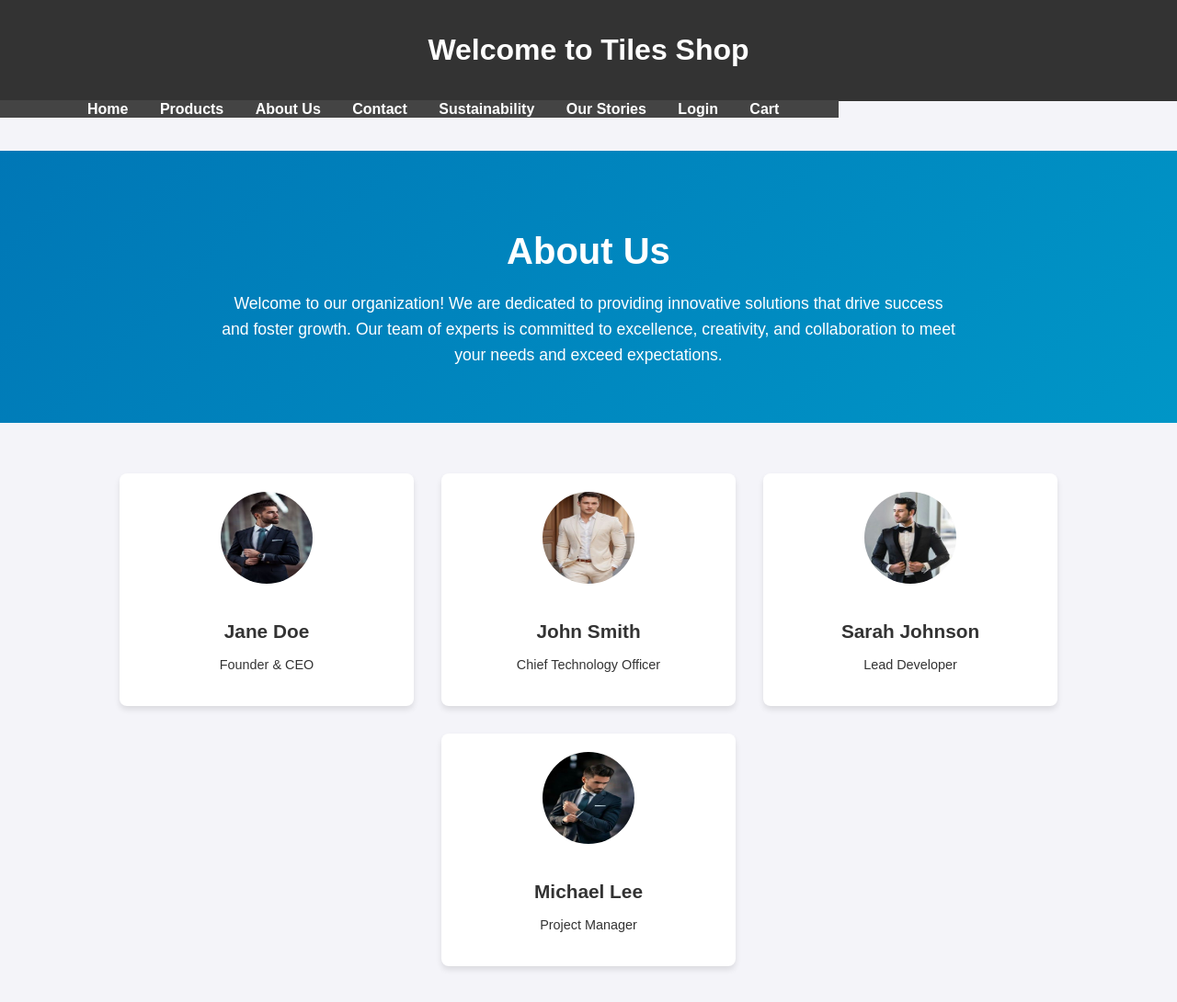
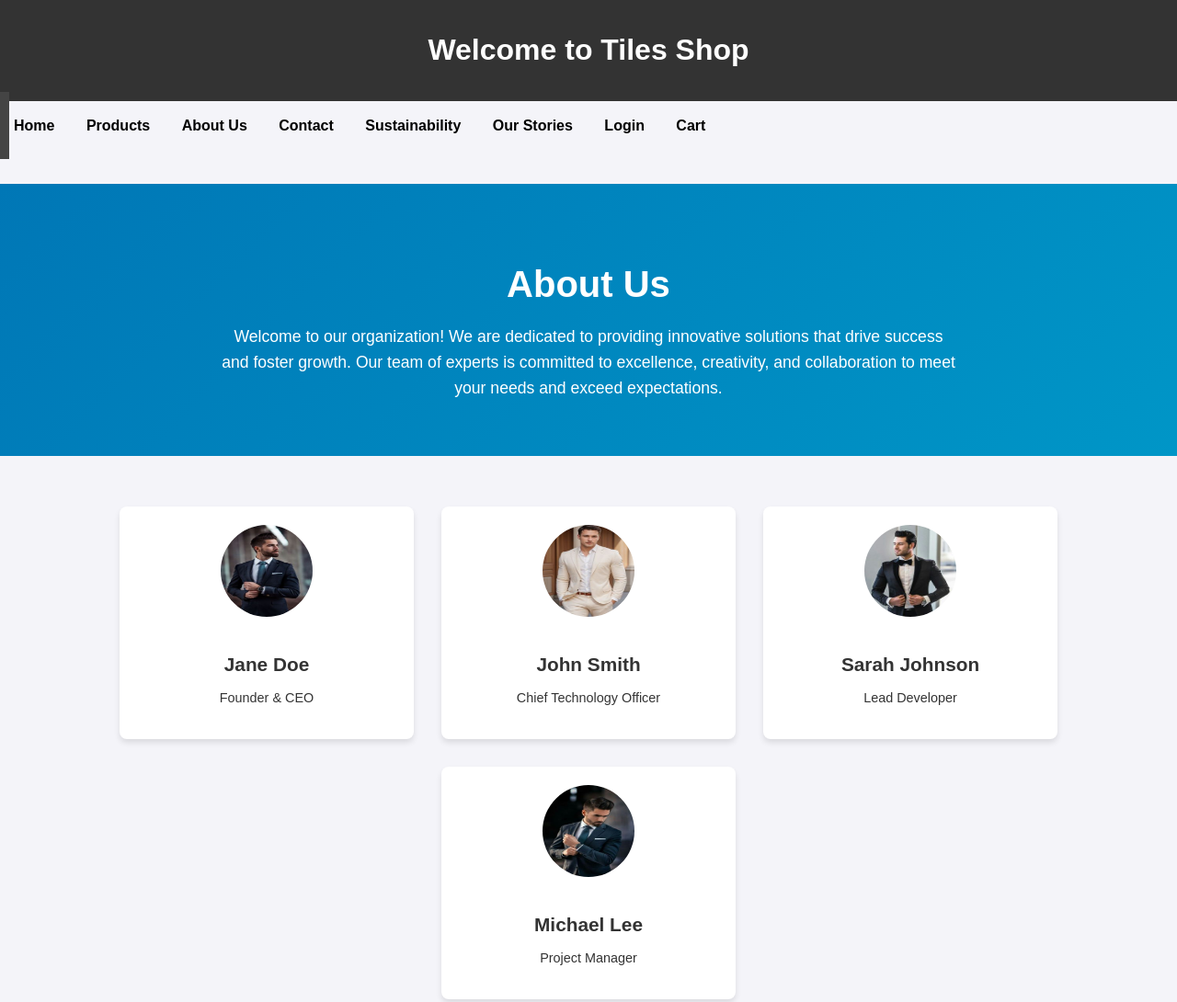
Before and after one commit to Pranavwadaskar/TilesShop, a plain HTML site: page aboutUs.html in a window 1280 px wide. Shown: the top 1090 px of the page at 92% size. Drawn offline with Linux system fonts and the light colour scheme.

Commit message:
Update aboutUs.html

```diff
--- a/aboutUs.html
+++ b/aboutUs.html
@@ -24,19 +24,22 @@
 /*            display: flex;*/
             justify-content: center;
             background-color: #444;
-            padding: 1px;
-            padding-right: 50px;
-            padding-left: 80px;
+            padding: 10px;
+/*            padding-right: 50px;*/
+/*            padding-left: 80px;*/
             position: sticky;
             top: 0;
             z-index: 80;
         }
 
         nav1 a {
-            color: white;
+            color: black;
             text-decoration: none;
             margin: 0 15px;
             font-weight: bold;
+        }
+        nav1.div{
+            background-color:black;
         }
 
         nav1 a:hover {
@@ -403,14 +406,16 @@
     </header>
 
     <nav1>
+        <div>
         <a href="home.html">Home</a>
         <a href="buynow.html">Products</a>
         <a href="aboutUs.html">About Us</a>
         <a href="contact.html">Contact</a>
         <a href="sustainability.html">Sustainability</a>
         <a href="OurStories.html">Our Stories</a>
-        <a href="login.html">Login</a>
+        <a href="index.html">Login</a>
         <a href="cart.html">Cart</a>
+    </div>
     </nav1>
 
 <!-- <div class="hero1">
```
